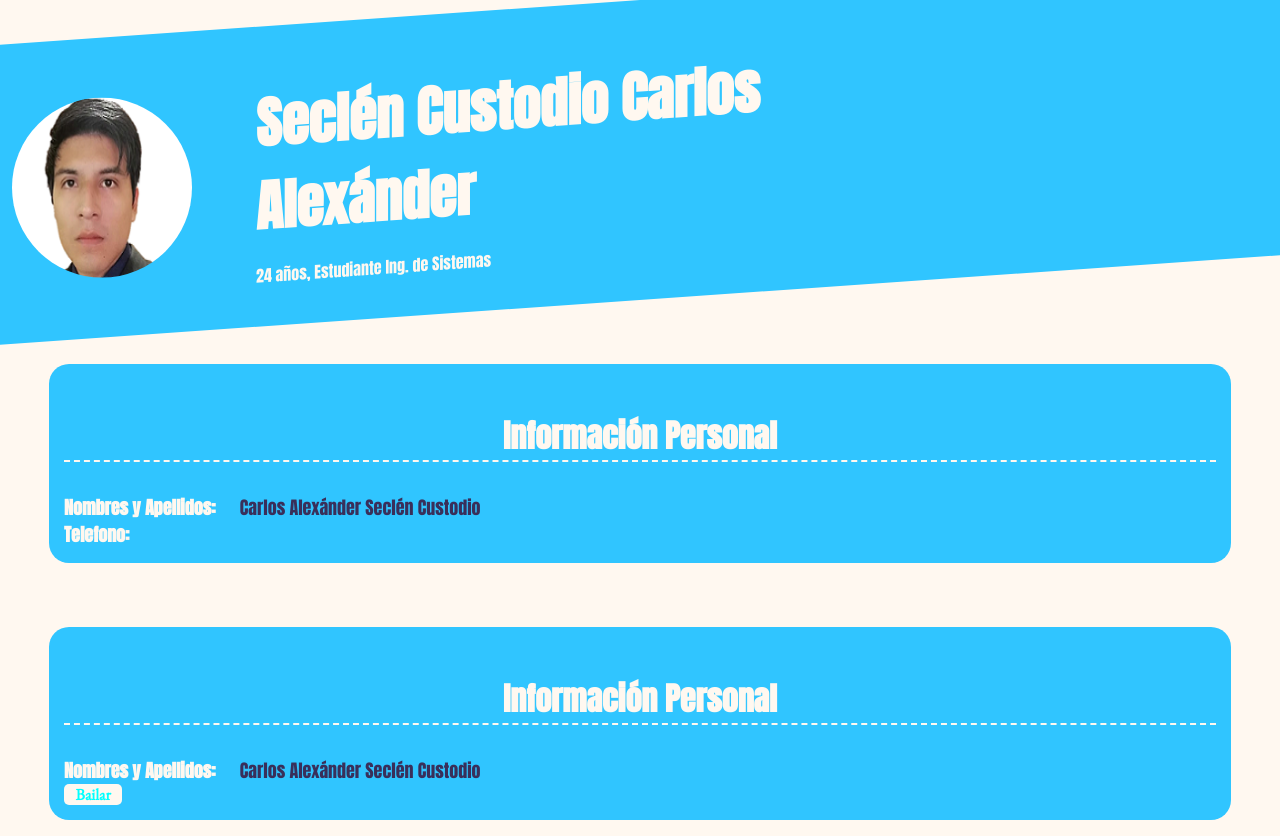
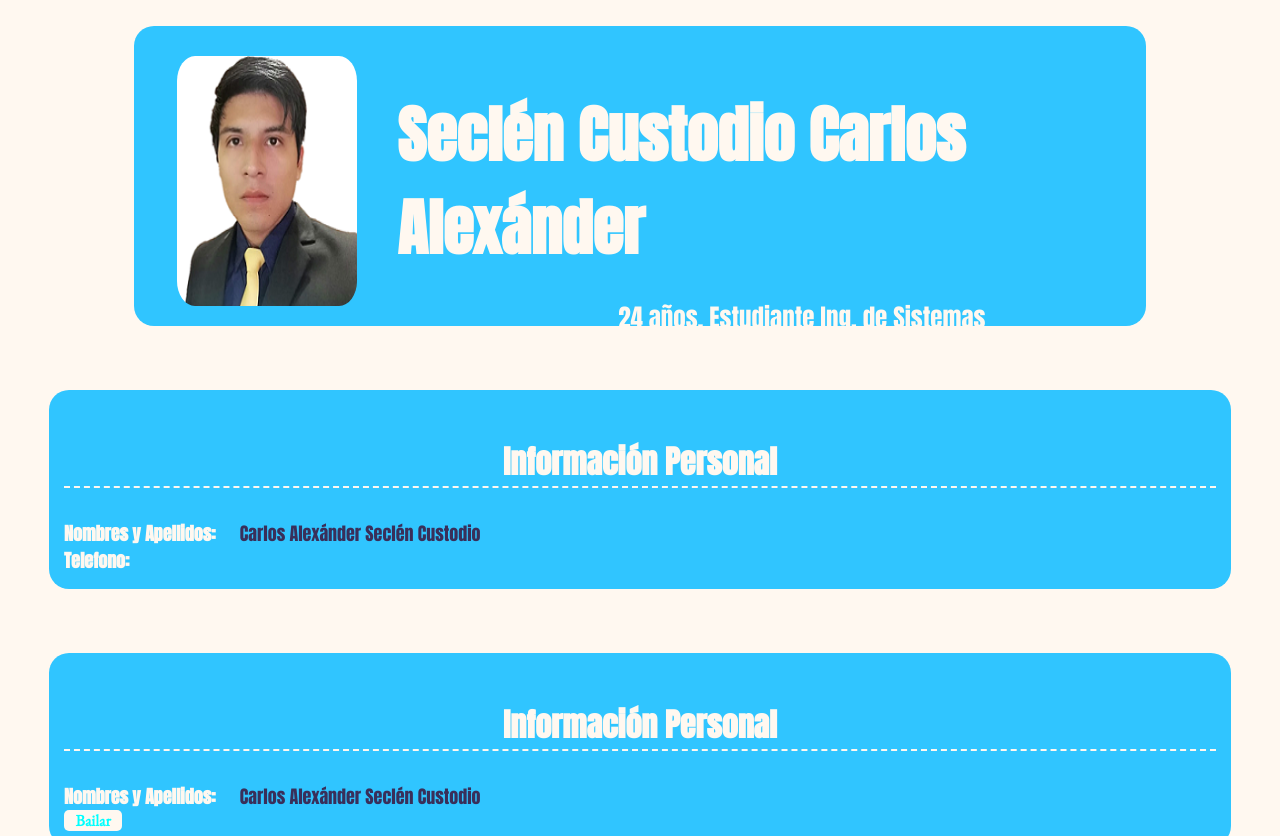
Before and after one commit to Alexander091196/Dise-oWeb2021-I, a plain HTML site: page CV_Presentar/cv.html in a window 1280 px wide. Shown: the top 836 px of the page. Drawn offline with nearby package versions, Linux system fonts and the light colour scheme.

Commit message:
CV.Mejora

```diff
--- a/CV_Presentar/index.css
+++ b/CV_Presentar/index.css
@@ -7,17 +7,21 @@ body{
 }
 
 .entrada{
-    width: 100%; /*Ancho 100% el total de la pantalla adapta*/
+    width: 79%; /*Ancho 100% el total de la pantalla adapta*/
+    top: auto;
     height: 300px;
     background: #30C5FF;
-    transform: skewY(-4deg); /*Inclina a la izquierda*/
+    transform: skewY(0deg); /*Inclina a la izquierda*/
+    border-radius: 20px; /*Border del cuadro*/
+    margin: 2% auto;/*Quitar espacios exteriores con dos parametros 5% = der e izq, auto arrib y abaj */
+
 }
 
 .entrada .nombre{
-    width: 50%;
+    width: 80%;
     height: 50%;
     position: absolute; /*Me permite mover mi contenido por la pág.*/
-    left: 20%; /*Inclina a la izquierdo*/
+    left: 26%; /*Inclina a la izquierdo*/
 
 }
 
@@ -25,27 +29,28 @@ body{
     color: #FFF8F0; /*Solo texto*/
     font-family: 'Anton', sans-serif;
     font-weight: bolder;
-    font-size: 55px;
+    font-size: 62px;
     margin-bottom: 0 ; /*Quitar espacios entre textos*/
 }
 
 .entrada .nombre .p-2{
     color: #FFF8F0; /*Solo texto*/
     font-family: 'Anton', sans-serif;
-    font-size: medium;
+    font-size: 25px;
+    text-align: center; /*Centrar Texto*/
     margin-top: 1 ; /*Quitar espacios entre textos*/
     margin-bottom: 0 ; /*Quitar espacios entre textos*/
 }
 
 .entrada .img{
     position: absolute; /*Mover con mas libertad en el contenido*/
-    top: 20%;
-    right: 85%;
+    top: 10%;
+    right: 78%;
     width: 180px;
-    height: 180px;
-    border-radius: 100%;
-    transform: skewY(4deg);
-    overflow: hidden;
+    height: 250px;
+    border-radius: 10%;
+    transform: skewY(0deg);
+    overflow: hidden; /* cortar la parte de abajo*/
 }
 
 .entrada .img img{
```
